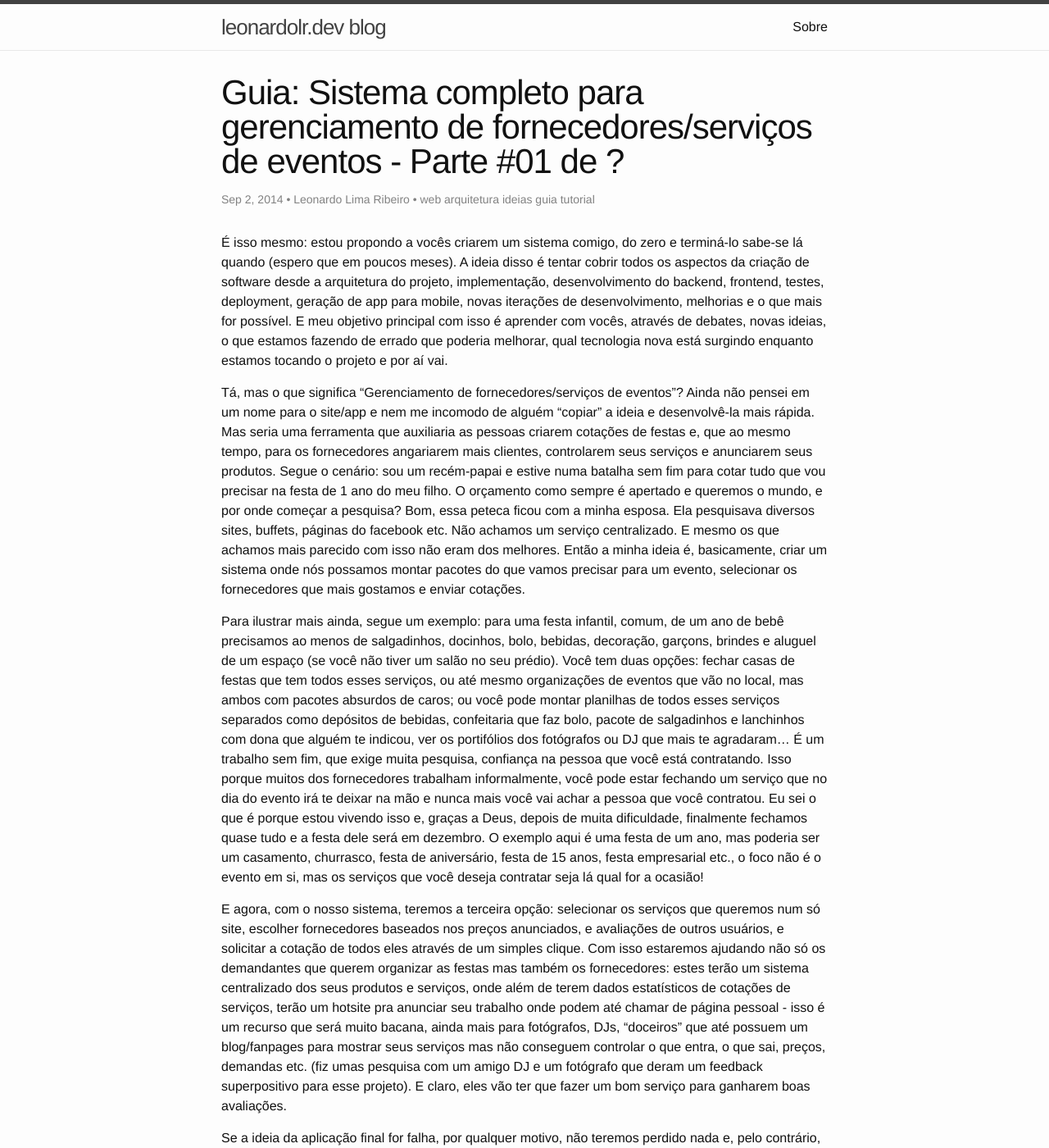
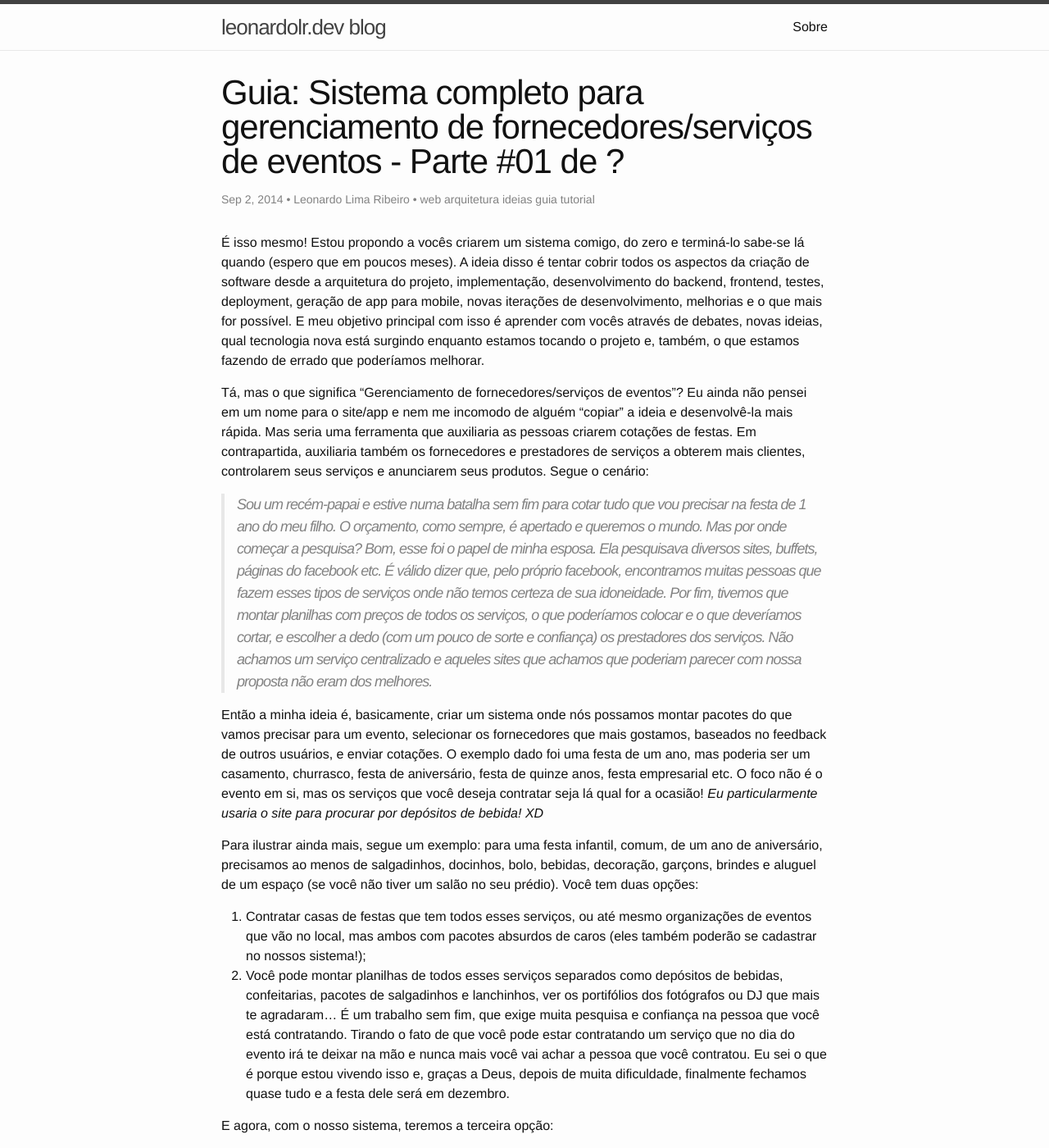
Before and after one commit to leordev/leonardolr.github.io, a Jekyll site: the page built from _posts/2014-09-02-guia-sistema-completo-para-gerenciamento-de-fornecedores-eventos-01.markdown, in a window 1280 px wide and 1400 px high. Shown: the whole window at 82% size. Built offline with Jekyll 4.4.1, drawn with Linux system fonts in a browser that asks for light colours; comment, search, counter and statistics services are not loaded; some of the changed text lies outside the part shown.

Commit message:
Update 2014-09-02-guia-sistema-completo-para-gerenciamento-de-fornecedores-eventos-01.markdown

```diff
--- a/_posts/2014-09-02-guia-sistema-completo-para-gerenciamento-de-fornecedores-eventos-01.markdown
+++ b/_posts/2014-09-02-guia-sistema-completo-para-gerenciamento-de-fornecedores-eventos-01.markdown
@@ -7,46 +7,58 @@
 meta: web arquitetura ideias guia tutorial
 tags: web arquitetura ideias guia tutorial
 excerpt: >
-  É isso mesmo: estou propondo a vocês criar um sistema comigo, do zero!
+  É isso mesmo! Estou propondo a vocês criarem um sistema comigo, do zero!
 ---
-É isso mesmo: estou propondo a vocês criarem um sistema comigo, do zero e terminá-lo sabe-se lá quando (espero
+É isso mesmo! Estou propondo a vocês criarem um sistema comigo, do zero e terminá-lo sabe-se lá quando (espero
 que em poucos meses). A ideia disso é tentar cobrir todos os aspectos da criação de software desde a arquitetura
 do projeto, implementação, desenvolvimento do backend, frontend, testes, deployment, geração de app para mobile,
 novas iterações de desenvolvimento, melhorias e o que mais for possível. E meu objetivo principal com isso é aprender com
-vocês, através de debates, novas ideias, o que estamos fazendo de errado que poderia melhorar, qual tecnologia nova
-está surgindo enquanto estamos tocando o projeto e por aí vai.
+vocês através de debates, novas ideias, qual tecnologia nova está surgindo enquanto estamos tocando o projeto e,
+também, o que estamos fazendo de errado que poderíamos melhorar.
 
-Tá, mas o que significa "Gerenciamento de fornecedores/serviços de eventos"? Ainda não pensei em um nome para
+Tá, mas o que significa "Gerenciamento de fornecedores/serviços de eventos"? Eu ainda não pensei em um nome para
 o site/app e nem me incomodo de alguém "copiar" a ideia e desenvolvê-la mais rápida. Mas seria uma ferramenta
-que auxiliaria as pessoas criarem cotações de festas e, que ao mesmo tempo, para os fornecedores angariarem mais clientes,
-controlarem seus serviços e anunciarem seus produtos. Segue o cenário:
-sou um recém-papai e estive numa batalha sem fim para cotar tudo que vou precisar na festa de 1 ano do meu filho.
-O orçamento como sempre é apertado e queremos o mundo, e por onde começar a pesquisa? Bom, essa peteca ficou
-com a minha esposa. Ela pesquisava diversos sites, buffets, páginas do facebook etc. Não achamos um serviço
-centralizado. E mesmo os que achamos mais parecido com isso não eram dos melhores. Então a minha ideia é, basicamente,
-criar um sistema onde nós possamos montar pacotes do que vamos precisar para um evento, selecionar os fornecedores que
-mais gostamos e enviar cotações.
+que auxiliaria as pessoas criarem cotações de festas. Em contrapartida, auxiliaria também os fornecedores
+e prestadores de serviços a obterem mais clientes, controlarem seus serviços e anunciarem seus produtos.
+Segue o cenário:
 
-Para ilustrar mais ainda, segue um exemplo: para uma festa infantil, comum, de um ano de bebê precisamos ao menos de
+> Sou um recém-papai e estive numa batalha sem fim para cotar tudo que vou precisar na festa de
+1 ano do meu filho. O orçamento, como sempre, é apertado e queremos o mundo. Mas por onde começar a pesquisa?
+Bom, esse foi o papel de minha esposa. Ela pesquisava diversos sites, buffets, páginas do facebook etc. É válido dizer que,
+pelo próprio facebook, encontramos muitas pessoas que fazem esses tipos de serviços onde não temos certeza de
+sua idoneidade. Por fim, tivemos que montar planilhas com preços de todos os serviços, o que poderíamos colocar
+e o que deveríamos cortar, e escolher a dedo (com um pouco de sorte e confiança) os prestadores dos serviços.
+Não achamos um serviço centralizado e aqueles sites que achamos que poderiam parecer com nossa proposta não eram dos melhores.
+
+Então a minha ideia é, basicamente, criar um sistema onde nós possamos montar pacotes do que vamos precisar para um
+evento, selecionar os fornecedores que mais gostamos, baseados no feedback de outros usuários, e enviar cotações.
+O exemplo dado foi uma festa de um ano, mas poderia ser um casamento, churrasco, festa de aniversário, festa de
+quinze anos, festa empresarial etc. O foco não é o evento em si, mas os serviços que você deseja contratar seja lá
+qual for a ocasião! *Eu particularmente usaria o site para procurar por depósitos de bebida! XD*
+
+Para ilustrar ainda mais, segue um exemplo: para uma festa infantil, comum, de um ano de aniversário, precisamos ao menos de
 salgadinhos, docinhos, bolo, bebidas, decoração, garçons, brindes e aluguel de um espaço (se você não tiver um salão no
-seu prédio). Você tem duas opções: fechar casas de festas que tem todos esses serviços, ou até mesmo organizações de eventos
-que vão no local, mas ambos com pacotes absurdos de caros; ou você pode montar planilhas de todos esses serviços separados
-como depósitos de bebidas, confeitaria que faz bolo, pacote de salgadinhos e lanchinhos com dona que alguém te indicou,
-ver os portifólios dos fotógrafos ou DJ que mais te agradaram... É um trabalho sem fim, que exige muita pesquisa,
-confiança na pessoa que você está contratando. Isso porque muitos dos fornecedores trabalham informalmente, você
-pode estar fechando um serviço que no dia do evento irá te deixar na mão e nunca mais você vai achar a pessoa que você
+seu prédio). Você tem duas opções:
+
+1. Contratar casas de festas que tem todos esses serviços, ou até mesmo organizações de eventos
+que vão no local, mas ambos com pacotes absurdos de caros (eles também poderão se cadastrar no nossos sistema!);
+2. Você pode montar planilhas de todos esses serviços separados como depósitos de bebidas, confeitarias, pacotes de
+salgadinhos e lanchinhos, ver os portifólios dos fotógrafos ou DJ que mais te agradaram... É um trabalho sem fim,
+que exige muita pesquisa e confiança na pessoa que você está contratando. Tirando o fato de que você
+pode estar contratando um serviço que no dia do evento irá te deixar na mão e nunca mais você vai achar a pessoa que você
 contratou. Eu sei o que é porque estou vivendo isso e, graças a Deus, depois de muita dificuldade, finalmente fechamos
-quase tudo e a festa dele será em dezembro. O exemplo aqui é uma festa de um ano, mas poderia ser um casamento,
-churrasco, festa de aniversário, festa de 15 anos, festa empresarial etc., o foco não é o evento em si,
-mas os serviços que você deseja contratar seja lá qual for a ocasião!
+quase tudo e a festa dele será em dezembro.
 
-E agora, com o nosso sistema, teremos a terceira opção: selecionar os serviços que queremos num só site, escolher fornecedores
-baseados nos preços anunciados, e avaliações de outros usuários, e solicitar a cotação de todos eles através de um simples clique.
-Com isso estaremos ajudando não só os demandantes que querem organizar as festas mas também os fornecedores: estes terão
+E agora, com o nosso sistema, teremos a terceira opção:
+
+* Selecionar os serviços que queremos num só site, escolher fornecedores baseados nos preços anunciados, e
+avaliações de outros usuários, e solicitar a cotação de todos eles através de um simples clique.
+
+Com isso estaremos ajudando não só os demandantes que querem organizar as festas, mas também os fornecedores: estes terão
 um sistema centralizado dos seus produtos e serviços, onde além de terem dados estatísticos de cotações de serviços, terão um
 hotsite pra anunciar seu trabalho onde podem até chamar de página pessoal - isso é um recurso que será muito bacana, ainda mais
-para fotógrafos, DJs, "doceiros" que até possuem um blog/fanpages para mostrar seus serviços mas não conseguem controlar o que
-entra, o que sai, preços, demandas etc. (fiz umas pesquisa com um amigo DJ e um fotógrafo que deram um feedback superpositivo para
+para fotógrafos, DJs, barmans que até possuem um blog/fanpages para mostrar seus serviços mas não conseguem controlar o que
+entra, o que sai, preços, demandas etc. (fiz um benchmark com um amigo DJ e um fotógrafo que deram um feedback superpositivo para
 esse projeto). E claro, eles vão ter que fazer um bom serviço para ganharem boas avaliações.
 
 Se a ideia da aplicação final for falha, por qualquer motivo, não teremos perdido nada e, pelo contrário, teremos como experiência
```
Also changed, not shown: other parts of _posts/2014-09-02-guia-sistema-completo-para-gerenciamento-de-fornecedores-eventos-01.markdown (+6 -6 lines).
